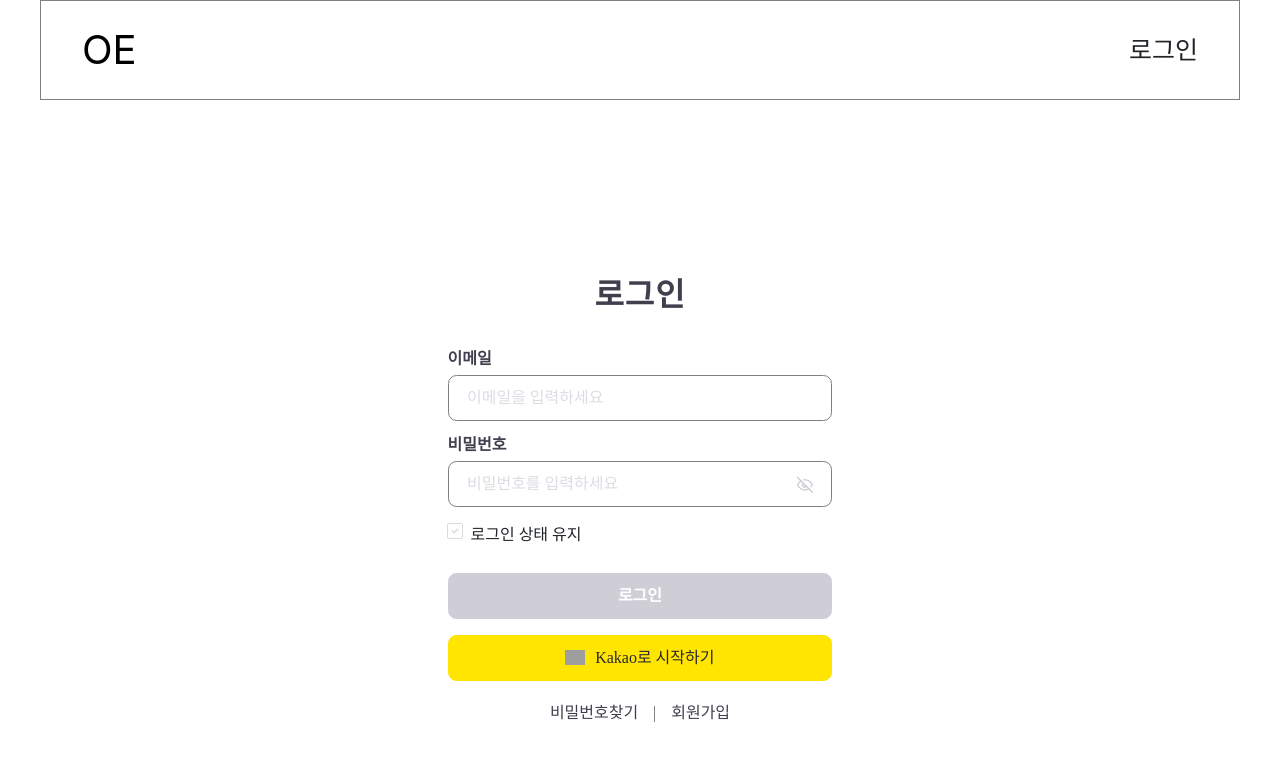
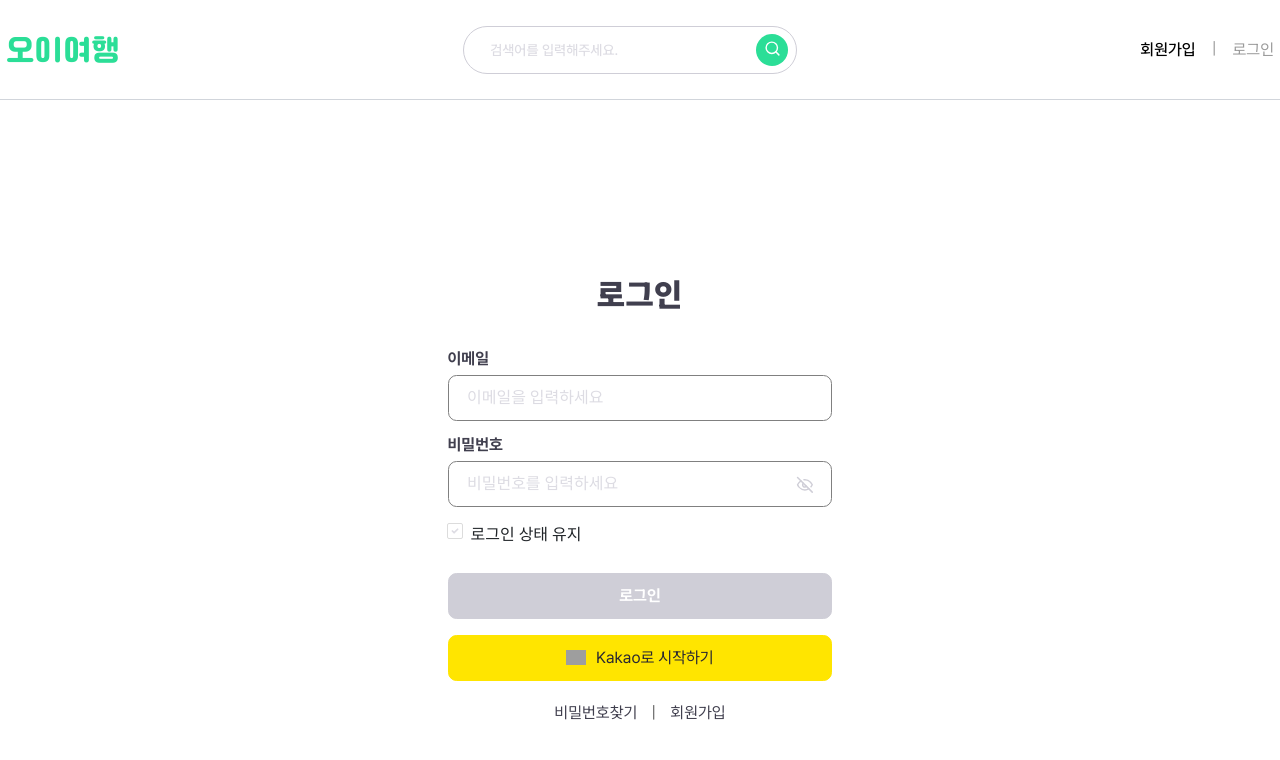
Before and after one commit to FIVEZO/front-end-toogo, a React (Create React App) app: page /login in a window 1280 px wide. Shown: the top 760 px of the page. Built offline with nearby package versions, Linux system fonts and the light colour scheme; no server answers; grey boxes are pictures that could not be loaded.

Commit message:
feat & Header 검색 기능 빼고 완성

```diff
--- a/src/conponents/Header.tsx
+++ b/src/conponents/Header.tsx
@@ -7,6 +7,8 @@
 import { useMutation } from 'react-query';
 import { logout } from '../api/api';
 import { RootState } from '../types/login';
+import "../fonts/Font.css";
+import { LuSearch } from 'react-icons/lu';
 
 function Header() {
   const navigate = useNavigate();
@@ -20,57 +22,130 @@
     }
   });
 
-
-  const logOutButton = () =>{
+  const logOutButton = () => {
     logoutMutation.mutate()
   }
 
   return (
-    <NavbarRayout>
-      <Container>
-        <FlexWrapper>
-          <NavbarBrand onClick={() => navigate('/')}>OE</NavbarBrand>
-          {state
-          ? <StloginButton onClick={logOutButton}>로그아웃</StloginButton>
-          :
-          <StloginButton onClick={() => navigate('/login')}>로그인</StloginButton>}
-        </FlexWrapper>
-      </Container>
-    </NavbarRayout>
+    <HeaderContainer>
+      <HeaderContainer2>
+      <Logo onClick={() => navigate('/')}>오이여행</Logo>
+      <SearchContainer>
+        <SearchInput type="text" placeholder="검색어를 입력해주세요." />
+        <SearchButton><LuSearch color='white' size='17px'/></SearchButton>
+      </SearchContainer>
+      {state ? (
+        <LogoutConditionButtons>
+          <LoginButton onClick={logOutButton}>로그아웃</LoginButton>
+        </LogoutConditionButtons>
+      ) : (
+        <LogoutConditionButtons>
+          <SignupButton onClick={() => navigate('/signup')}>회원가입</SignupButton>
+          <Line>|</Line>
+          <LoginButton onClick={() => navigate('/login')}>로그인</LoginButton>
+        </LogoutConditionButtons>
+      )}
+      </HeaderContainer2>
+    </HeaderContainer>
   );
 }
 
 export default Header;
 
-const NavbarRayout = styled.div`
-  width: 100%;
-  max-width: 1200px;
-  height: 100px;
-  margin: 0 auto;
+const HeaderContainer = styled.header`
   display: flex;
   align-items: center;
-  justify-content: space-between;
-  border: solid 1px gray;
-  background-color: #fff;
-  padding: 20px;
+  justify-content: center;
+  width: 100%;
+  height: 100px;
+  background-color: white;
+  border-bottom-style: solid;
+  border-bottom-width: 1px;
+  border-color: #d1d5db;
 `;
 
-const FlexWrapper = styled.div`
+const HeaderContainer2 = styled.div`
+display: flex;
+align-items: center;
+justify-content: space-between;
+width: 100%;
+max-width: 1920px;
+`;
+
+const Logo = styled.button`
+  background-color: white;
+  border: none;
+  color: #2BDE97;
+  font-family: 'Cafe24 Ssurround';
+  font-size: 30px;
+  font-weight: 700;
+`;
+
+const SearchContainer = styled.div`
+  width: 334px;
+  height: 48px;
   display: flex;
   align-items: center;
+  position: relative;
+  gap: 16px;
+  border-radius: 1000px;
+  border: 1px solid  #CFCED7;
+  background: white;
 `;
 
-const NavbarBrand = styled.span`
-  height: 40px;
-  font-family: Inter;
-  font-size: 40px;
-  letter-spacing: normal;
-  color: #000;
+const SearchInput = styled.input`
+  width: 254px;
+  height: 20px;
+  margin-left: 24px;
+  border: none;
+  font-family: 'Pretendard';
+  font-size: 14px;
+  font-weight: 500;
+  outline: none;
+  &::placeholder {
+       color: #DDDCE3;
+   }
+`;
+
+const SearchButton = styled.button`
+  position: absolute;
+  right: 8px;
+  width: 32px;
+  height: 32px;
+  background-color: #2BDE97;
+  border: none;
+  border-radius: 1000px;
+  padding-bottom: 4px;
+`;
+
+const LogoutConditionButtons = styled.div`
+  display: flex;
+  gap: 10px;
+`;
+
+const SignupButton = styled.button`
+  background-color: white;
+  border: none;
+  font-family: 'Pretendard';
+  font-size: 16px;
+  font-weight: 500;
   cursor: pointer;
 `;
 
-const StloginButton = styled.span`
-  font-size: 25px;
+const LoginButton = styled.button`
+  background-color: white;
+  border: none;
+  color: #9A9A9A;
+  font-family: 'Pretendard';
+  font-size: 16px;
+  font-weight: 400;
   cursor: pointer;
-  margin-left: auto;
 `;
+
+const Line = styled.div`
+  color: #9A9A9A;
+  font-family: 'Pretendard';
+  font-size: 16px;
+  font-weight: 400;
+  cursor: default;
+`;
--- /dev/null
+++ b/src/fonts/Font.css
@@ -0,0 +1,9 @@
+@font-face {
+    font-family: "Cafe24 Ssurround";
+    src: url("./Cafe24Ssurround-v2.0.woff") format("woff");
+}
+
+@font-face {
+    font-family: "Pretendard";
+    src: url("./PretendardVariable.woff2") format("woff");
+}
--- a/src/pages/Main.tsx
+++ b/src/pages/Main.tsx
@@ -58,4 +58,5 @@
 
 const StButton = styled.button`
 font-size: 20px;
+margin-top: 20px;
 `
```
Also changed, not shown: src/fonts/Cafe24Ssurround-v2.0.woff (added), src/fonts/PretendardVariable.woff2 (added).
